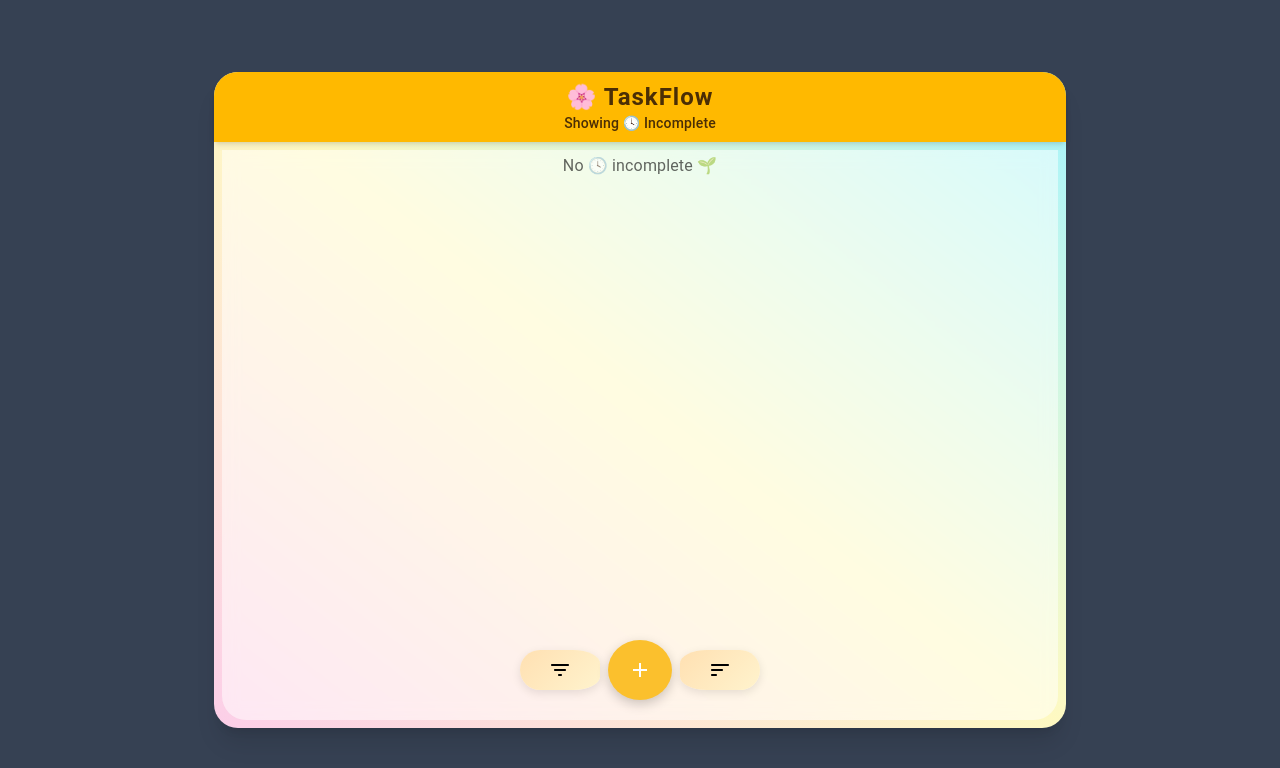
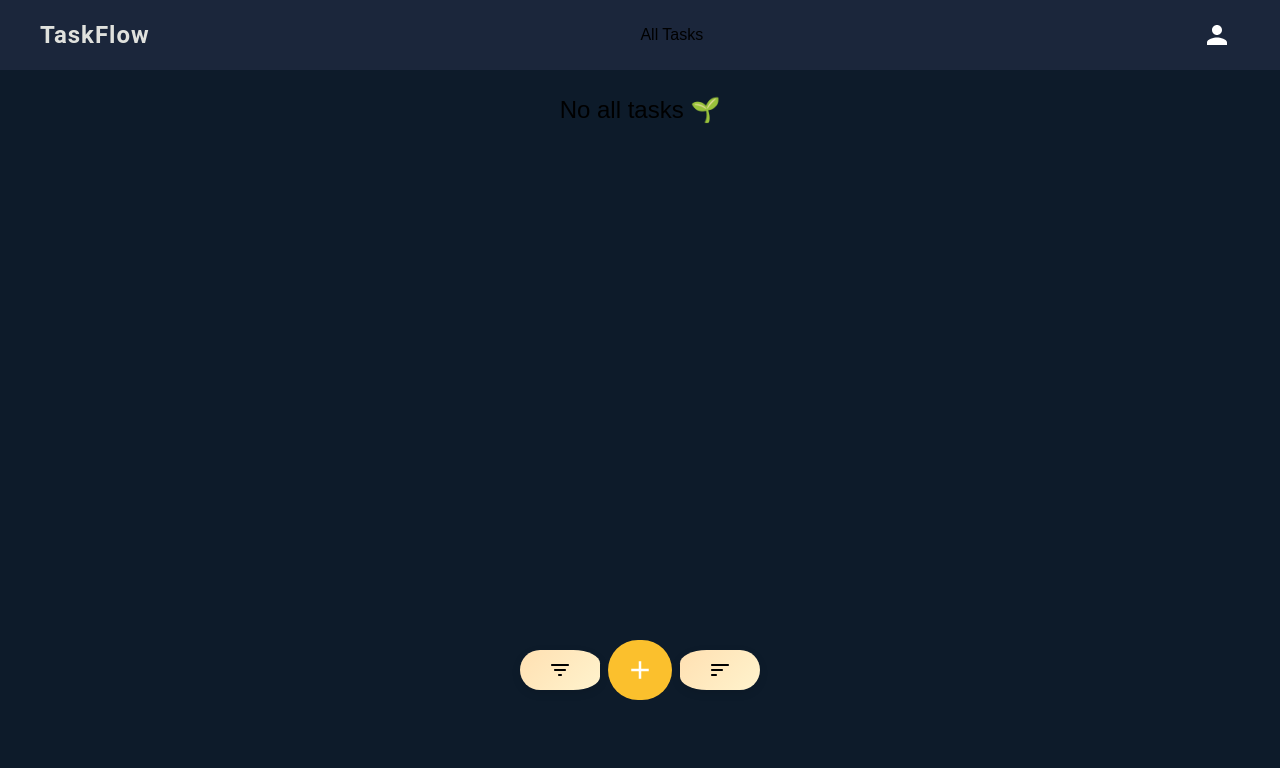
Before and after one commit to Deep-Debnath/workflow, a Next.js app: page / in a window 1280 px wide. Shown: the top 768 px of the page. Built offline with nearby package versions, Linux system fonts and the light colour scheme.

Commit message:
architecture changed pending...

```diff
--- a/src/app/globals.css
+++ b/src/app/globals.css
@@ -1,4 +1,8 @@
 @import "tailwindcss";
+
+*{
+font-family: sans-serif;
+}
 
 @keyframes gradient {
   0% { background-position: 0% 50%; }
--- a/src/components/taskcard.jsx
+++ b/src/components/taskcard.jsx
@@ -49,9 +49,9 @@ export default function TaskCard({ task, handleToggle, handleRemove }) {
       initial="hidden"
       animate="visible"
       exit="exit"
-      whileTap={{ scale: 0.98 }}
       sx={{
         mb: 1,
+        mx:1,
         px: isMobile ? 1 : 2,
         py: isMobile ? 1 : 1.5,
         borderRadius: "20px",
@@ -62,7 +62,7 @@ export default function TaskCard({ task, handleToggle, handleRemove }) {
         alignItems: isMobile ? "flex-start" : "center",
         justifyContent: "space-between",
         gap: isMobile ? 1 : 2,
-        transition: "all 0.3s ease",
+        transition: "all 0.3s inherit",
       }}
     >
       <CardContent sx={{ flexGrow: 1, p: 0 }}>
@@ -117,7 +117,7 @@ export default function TaskCard({ task, handleToggle, handleRemove }) {
             minRows={1}
             fullWidth
             size="small"
-            sx={{ mt: 0.5 }}
+            sx={{ mt: 0.5 ,height:"auto"}}
           />
         ) : (
           <Typography
--- a/src/components/taskflow.jsx
+++ b/src/components/taskflow.jsx
@@ -7,7 +7,12 @@ import {
   Button,
   Tooltip,
 } from "@mui/material";
-import { Add, FilterListRounded, SortRounded } from "@mui/icons-material";
+import {
+  Add,
+  FilterListRounded,
+  SortRounded,
+  Person,
+} from "@mui/icons-material";
 import { useEffect, useState } from "react";
 import { useDispatch, useSelector } from "react-redux";
 import {
@@ -28,14 +33,24 @@ export default function TaskFlowApp() {
   const [priority, setPriority] = useState(3);
 
   const { allTasks, filteredTasks, filterMode } = useSelector(
-    (state) => state.tasks
+    (state) => state.tasks,
   );
   const dispatch = useDispatch();
 
   useEffect(() => {
     const saved = localStorage.getItem("item-box");
+
     if (saved) {
-      JSON.parse(saved).forEach((task) => dispatch(addtask(task)));
+      const tasks = JSON.parse(saved);
+
+      const uniqueTasks = tasks.reduce((acc, cur) => {
+        if (!acc.find((t) => t.id === cur.id)) {
+          acc.push(cur);
+        }
+        return acc;
+      }, []);
+
+      uniqueTasks.forEach((task) => dispatch(addtask(task)));
     }
   }, [dispatch]);
 
@@ -64,49 +79,64 @@ export default function TaskFlowApp() {
   const handleSort = () => dispatch(sorttasks());
 
   const getModeLabel = () => {
-    if (filterMode === "completed") return "✅ Completed";
-    if (filterMode === "incomplete") return "🕓 Incomplete";
-    return "📋 All Tasks";
+    if (filterMode === "completed") return "Completed Tasks";
+    if (filterMode === "incomplete") return "Incomplete Tasks";
+    return "All Tasks";
   };
 
   return (
-    <div className="min-h-screen bg-gray-700 flex items-center justify-center">
-      <Container
-        maxWidth="md"
+    <div className="min-h-screen flex items-center justify-center">
+      <Box
         sx={{
-          height: { sm: "90vh", xs: "100vh" },
-          py: 4,
+          width: "100%",
+          height: "100vh",
           display: "flex",
           alignItems: "center",
           justifyContent: "center",
         }}
       >
-        <Box
-          className="bg-gradient-to-tr from-pink-200 via-yellow-100 to-cyan-200
-                     w-full h-full rounded-3xl shadow-xl grid grid-rows-[70px_1fr]"
-        >
-          <div className="bg-amber-400 rounded-t-3xl flex flex-col items-center justify-center shadow-md">
+        <Box className="w-full h-full shadow-xl grid grid-rows-[70px_1fr]">
+          <div className="bg-[#1b263b] flex items-center justify-between shadow-md">
             <Typography
               variant="h5"
-              sx={{ fontWeight: 600, color: "#4B2E05", letterSpacing: 1 }}
+              sx={{
+                ml: { sm: 5, xs: 3 },
+                fontWeight: 600,
+                color: "#e0e1dd",
+                letterSpacing: 1,
+              }}
             >
-              🌸 TaskFlow
+              TaskFlow
             </Typography>
-            <Typography
-              variant="body2"
-              sx={{ color: "#4B2E05", fontWeight: 500 }}
+            <AnimatePresence mode="wait">
+              <motion.div
+                key={filterMode}
+                transition={{ duration: 0.3 }}
+                initial={{ x: -20, opacity: 0 }}
+                animate={{ x: 0, opacity: 1 }}
+                exit={{ x: 20, opacity: 0 }}
+              >
+                {getModeLabel()}
+              </motion.div>
+            </AnimatePresence>
+            <Box
+              sx={{
+                mr: { sm: 5, xs: 3 },
+              }}
             >
-              Showing {getModeLabel()}
-            </Typography>
+              <IconButton aria-label="auth">
+                <Person sx={{fontSize:30 , color:"white"}}/>
+              </IconButton>
+            </Box>
           </div>
 
-          <div className="bg-white/50 backdrop-blur-sm rounded-b-3xl m-2 p-1 overflow-y-auto relative">
+          <div className="bg-[#0d1b2a] backdrop-blur-sm pt-2 overflow-y-auto relative">
             <AnimatePresence>
               {filteredTasks.length > 0 ? (
                 filteredTasks.map((task) => (
                   <motion.div
                     key={task.id}
-                    exit={{ opacity: 0, y: -30 }}
+                    exit={{ opacity: 0, y: -30, height: 0 }}
                     transition={{ duration: 0.3 }}
                   >
                     <TaskCard
@@ -117,9 +147,17 @@ export default function TaskFlowApp() {
                   </motion.div>
                 ))
               ) : (
-                <Typography align="center" color="text.secondary">
-                  No {getModeLabel().toLowerCase()} 🌱
-                </Typography>
+                <AnimatePresence mode="wait">
+                  <motion.div
+                    className="text-center text-2xl relative top-4"
+                    key={filterMode}
+                    initial={{ y: 20, opacity: 0 }}
+                    animate={{ y: 0, opacity: 1 }}
+                    exit={{ y: 5, opacity: 0 }}
+                  >
+                    No {getModeLabel().toLowerCase()} 🌱
+                  </motion.div>
+                </AnimatePresence>
               )}
             </AnimatePresence>
           </div>
@@ -134,7 +172,8 @@ export default function TaskFlowApp() {
               justifyContent: "center",
               alignItems: "center",
               gap: 1,
-              zIndex: 5,
+              zIndex: 1,
+              pointerEvents: "none",
             }}
           >
             <Tooltip title="filter" arrow placement="top">
@@ -149,6 +188,7 @@ export default function TaskFlowApp() {
                   background: "linear-gradient(135deg, #ffe0b2, #fff3cd)",
                   boxShadow: "0 3px 10px rgba(0,0,0,0.1)",
                   "&:hover": { transform: "scale(1.05)" },
+                  pointerEvents: "auto",
                 }}
               >
                 <FilterListRounded />
@@ -157,19 +197,24 @@ export default function TaskFlowApp() {
 
             <Button
               onClick={() => setOpen(true)}
-              variant="contained"
               sx={{
                 width: 60,
                 height: 60,
-                borderRadius: "50%",
-                fontSize: 30,
+                borderRadius: "80px",
                 bgcolor: "#fbc02d",
                 color: "white",
-                boxShadow: "0 4px 12px rgba(0,0,0,0.2)",
-                "&:hover": { bgcolor: "#fdd833" },
+                pointerEvents: "auto",
+                "& .icon": {
+                  transition: "transform 0.3s ease",
+                },
+                "&:hover .icon": {
+                  transform: "rotate(45deg)",
+                },
               }}
             >
-              <Add />
+              <Box className="icon">
+                <Add sx={{ fontSize: 30 }} />
+              </Box>
             </Button>
 
             <Tooltip title="sort" arrow placement="top">
@@ -184,6 +229,7 @@ export default function TaskFlowApp() {
                   background: "linear-gradient(135deg, #ffe0b2, #fff3cd)",
                   boxShadow: "0 3px 10px rgba(0,0,0,0.1)",
                   "&:hover": { transform: "scale(1.05)" },
+                  pointerEvents: "auto",
                 }}
               >
                 <SortRounded />
@@ -191,7 +237,7 @@ export default function TaskFlowApp() {
             </Tooltip>
           </Box>
         </Box>
-      </Container>
+      </Box>
 
       {/* Modal */}
       <TaskModal
--- a/src/redux/slices.jsx
+++ b/src/redux/slices.jsx
@@ -6,27 +6,28 @@ const taskSlice = createSlice({
   initialState: {
     allTasks: [],
     filteredTasks: [],
-    filterMode: "incomplete", // "incomplete" → "completed" → "all"
+    filterMode: "all",
     sort: "asc",
   },
   reducers: {
     addtask: (state, action) => {
       state.allTasks.push(action.payload);
       state.filteredTasks = state.allTasks;
+      state.filterMode = "all";
     },
     removetask: (state, action) => {
       state.allTasks = state.allTasks.filter(
-        (task) => task.id !== action.payload
+        (task) => task.id !== action.payload,
       );
       state.filteredTasks = state.filteredTasks.filter(
-        (task) => task.id !== action.payload
+        (task) => task.id !== action.payload,
       );
     },
     togglecomplete: (state, action) => {
       state.allTasks = state.allTasks.map((task) =>
         task.id === action.payload
           ? { ...task, complete: !task.complete }
-          : task
+          : task,
       );
       if (state.filterMode === "completed") {
         state.filteredTasks = state.allTasks.filter((t) => t.complete);
@@ -61,10 +62,10 @@ const taskSlice = createSlice({
     edittasks: (state, action) => {
       const { id, updates } = action.payload;
       state.allTasks = state.allTasks.map((task) =>
-        task.id === id ? { ...task, ...updates } : task
+        task.id === id ? { ...task, ...updates } : task,
       );
       state.filteredTasks = state.filteredTasks.map((task) =>
-        task.id === id ? { ...task, ...updates } : task
+        task.id === id ? { ...task, ...updates } : task,
       );
     },
   },
```
